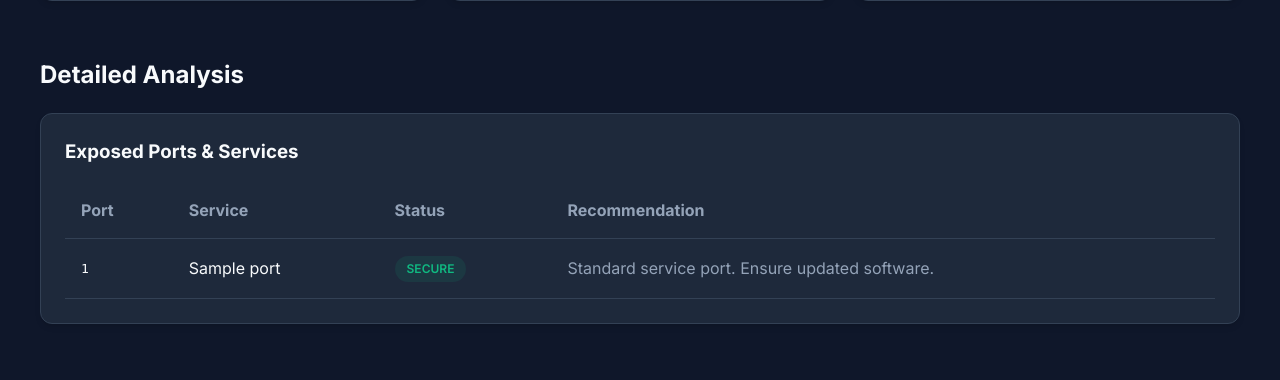
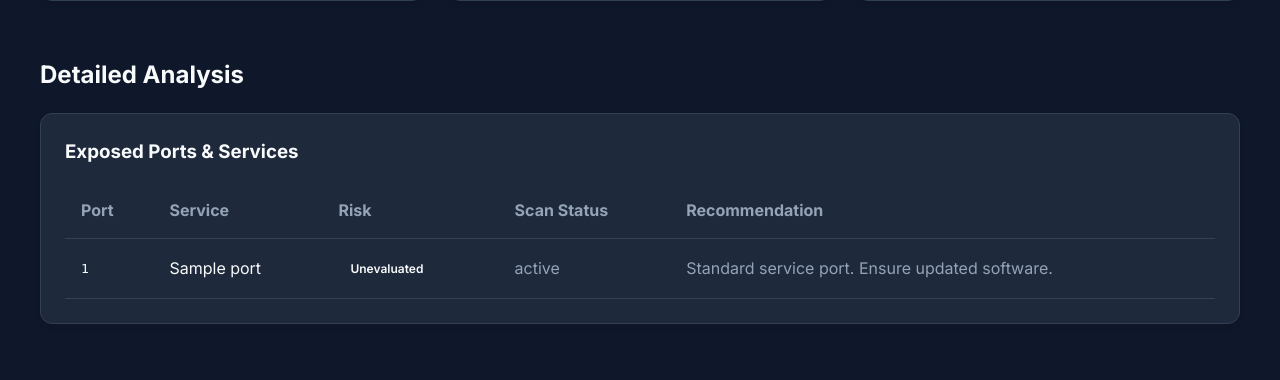
Before and after one commit to KyleOkunda/omni-guard, a Django app: template templates/infrastructure_monitor/report_detail.html in a window 1280 px wide. Shown: the part 431-811 px from the top of the page. Run offline with Django 5.2, Linux system fonts and the light colour scheme; data comes from the database, SQL or seed files in the repository; both versions use the stored data as it was after the commit; the template is opened without the code that fills it: values that come from a table or form of the project are taken from there, most other values are stand-ins (such as "Sample title", 1, 10 or a date in 2020).

Commit message:
Added base logic for port scanning, changed the db to add scanStatus for exposed ports

```diff
--- a/infrastructure_monitor/models.py
+++ b/infrastructure_monitor/models.py
@@ -14,8 +14,9 @@ class NetworkScan(models.Model):
 class ExposedPort(models.Model):
     scan = models.ForeignKey(NetworkScan, on_delete=models.CASCADE, related_name='exposed_ports')
     port_number = models.IntegerField()
+    scanStatus = models.CharField(default="Unknown Error")
     service_name = models.CharField(max_length=100)
-    is_risk = models.BooleanField(default=False)
+    is_risk = models.BooleanField(default="Unevaluated")
 
     def __str__(self):
         return f"{self.port_number}/{self.service_name}"
--- a/templates/infrastructure_monitor/report_detail.html
+++ b/templates/infrastructure_monitor/report_detail.html
@@ -1,29 +1,41 @@
-{% extends 'base.html' %}
-
-{% block title %}Scan Report - {{ scan.target }}{% endblock %}
-
-{% block content %}
+{% extends 'base.html' %} {% block title %}
+<span>Scan Report - {{ scan.target }}</span>
+{% endblock %} {% block content %}
 <div class="fade-in">
-    <div style="margin-bottom: 2rem;">
-        <a href="{% url 'network_report_list' %}" style="color: var(--text-muted); font-size: 0.875rem;">&larr; Back to History</a>
-        <h1 style="margin-top: 0.5rem;">Report for {{ scan.target }}</h1>
+  <div style="margin-bottom: 2rem">
+    <a
+      href="{% url 'network_report_list' %}"
+      style="color: var(--text-muted); font-size: 0.875rem"
+      >&larr; Back to History</a
+    >
+    <h1 style="margin-top: 0.5rem">Report for {{ scan.target }}</h1>
   </div>
 
-    <div class="grid-3" style="margin-bottom: 2rem;">
-        <div class="card" style="text-align: center;">
-            <p style="color: var(--text-muted); font-size: 0.875rem;">Security Grade</p>
-            <div style="font-size: 4rem; font-weight: 800; line-height: 1; margin-bottom: 0.5rem; color: {% if scan.grade == 'A' %}var(--success-color){% elif scan.grade == 'B' or scan.grade == 'C' %}var(--warning-color){% else %}var(--danger-color){% endif %};">
+  <div class="grid-3" style="margin-bottom: 2rem">
+    <div class="card" style="text-align: center">
+      <p style="color: var(--text-muted); font-size: 0.875rem">
+        Security Grade
+      </p>
+      <div
+        style="font-size: 4rem; font-weight: 800; line-height: 1; margin-bottom: 0.5rem; color: {% if scan.grade == 'A' %}var(--success-color){% elif scan.grade == 'B' or scan.grade == 'C' %}var(--warning-color){% else %}var(--danger-color){% endif %};"
+      >
         {{ scan.grade }}
       </div>
-            <p style="color: var(--text-muted);">Score: {{ scan.score }}/100</p>
+      <p style="color: var(--text-muted)">Score: {{ scan.score }}/100</p>
     </div>
-        <div class="card" style="text-align: center;">
-            <p style="color: var(--text-muted); font-size: 0.875rem;">Exposed Ports</p>
-            <p style="font-size: 2rem; font-weight: 700; margin: 0;">{{ ports.count }}</p>
+    <div class="card" style="text-align: center">
+      <p style="color: var(--text-muted); font-size: 0.875rem">Exposed Ports</p>
+      <p style="font-size: 2rem; font-weight: 700; margin: 0">
+        {{ ports.count }}
+      </p>
     </div>
-        <div class="card" style="text-align: center;">
-            <p style="color: var(--text-muted); font-size: 0.875rem;">High Risk Services</p>
-            <p style="font-size: 2rem; font-weight: 700; margin: 0; color: {% if risk_ports > 0 %}var(--danger-color){% else %}var(--success-color){% endif %};">
+    <div class="card" style="text-align: center">
+      <p style="color: var(--text-muted); font-size: 0.875rem">
+        High Risk Services
+      </p>
+      <p
+        style="font-size: 2rem; font-weight: 700; margin: 0; color: {% if risk_ports > 0 %}var(--danger-color){% else %}var(--success-color){% endif %};"
+      >
         {{ risk_ports }}
       </p>
     </div>
@@ -31,39 +43,62 @@
 
   <h2>Detailed Analysis</h2>
   <div class="card">
-        <h3 style="margin-bottom: 1rem;">Exposed Ports & Services</h3>
-        <table style="width: 100%; border-collapse: collapse;">
+    <h3 style="margin-bottom: 1rem">Exposed Ports & Services</h3>
+    <table style="width: 100%; border-collapse: collapse">
       <thead>
-                <tr style="border-bottom: 1px solid var(--border-color);">
-                    <th style="text-align: left; padding: 1rem; color: var(--text-muted);">Port</th>
-                    <th style="text-align: left; padding: 1rem; color: var(--text-muted);">Service</th>
-                    <th style="text-align: left; padding: 1rem; color: var(--text-muted);">Status</th>
-                    <th style="text-align: left; padding: 1rem; color: var(--text-muted);">Recommendation</th>
+        <tr style="border-bottom: 1px solid var(--border-color)">
+          <th style="text-align: left; padding: 1rem; color: var(--text-muted)">
+            Port
+          </th>
+          <th style="text-align: left; padding: 1rem; color: var(--text-muted)">
+            Service
+          </th>
+          <th style="text-align: left; padding: 1rem; color: var(--text-muted)">
+            Risk
+          </th>
+          <th style="text-align: left; padding: 1rem; color: var(--text-muted)">
+            Scan Status
+          </th>
+          <th style="text-align: left; padding: 1rem; color: var(--text-muted)">
+            Recommendation
+          </th>
         </tr>
       </thead>
       <tbody>
         {% for port in ports %}
-                <tr style="border-bottom: 1px solid var(--border-color);">
-                    <td style="padding: 1rem; font-family: monospace;">{{ port.port_number }}</td>
-                    <td style="padding: 1rem;">{{ port.service_name }}</td>
-                    <td style="padding: 1rem;">
-                        {% if port.is_risk %}
-                            <span class="status-badge status-danger">RISK</span>
+        <tr style="border-bottom: 1px solid var(--border-color)">
+          <td style="padding: 1rem; font-family: monospace">
+            {{ port.port_number }}
+          </td>
+          <td style="padding: 1rem">{{ port.service_name }}</td>
+          <td style="padding: 1rem">
+            {% if port.is_risk == True %}
+            <span class="status-badge status-danger">True</span>
+            {% elif port.is_risk == False %}
+            <span class="status-badge status-success">False</span>
             {% else %}
-                            <span class="status-badge status-success">SECURE</span>
+            <span class="status-badge status-muted">Unevaluated</span>
             {% endif %}
           </td>
-                    <td style="padding: 1rem; color: var(--text-muted);">
+          <td style="padding: 1rem; color: var(--text-muted)">
+            {{ port.scanStatus }}
+          </td>
+          <td style="padding: 1rem; color: var(--text-muted)">
             {% if port.is_risk %}
-                            Close this port if not absolutely necessary.
+            <span>Close this port if not absolutely necessary.</span>
             {% else %}
-                            Standard service port. Ensure updated software.
+            <span>Standard service port. Ensure updated software.</span>
             {% endif %}
           </td>
         </tr>
         {% empty %}
         <tr>
-                    <td colspan="4" style="padding: 2rem; text-align: center; color: var(--text-muted);">No exposed ports detected.</td>
+          <td
+            colspan="5"
+            style="padding: 2rem; text-align: center; color: var(--text-muted)"
+          >
+            No exposed ports detected.
+          </td>
         </tr>
         {% endfor %}
       </tbody>
```
Also changed, not shown: infrastructure_monitor/utils.py (+54 -27 lines), infrastructure_monitor/views.py (+5 -4 lines), db.sqlite3, infrastructure_monitor/migrations/0002_exposedport_scanstatus_alter_exposedport_is_risk.py (added). Lines whose indentation alone changed are shown as unchanged.
